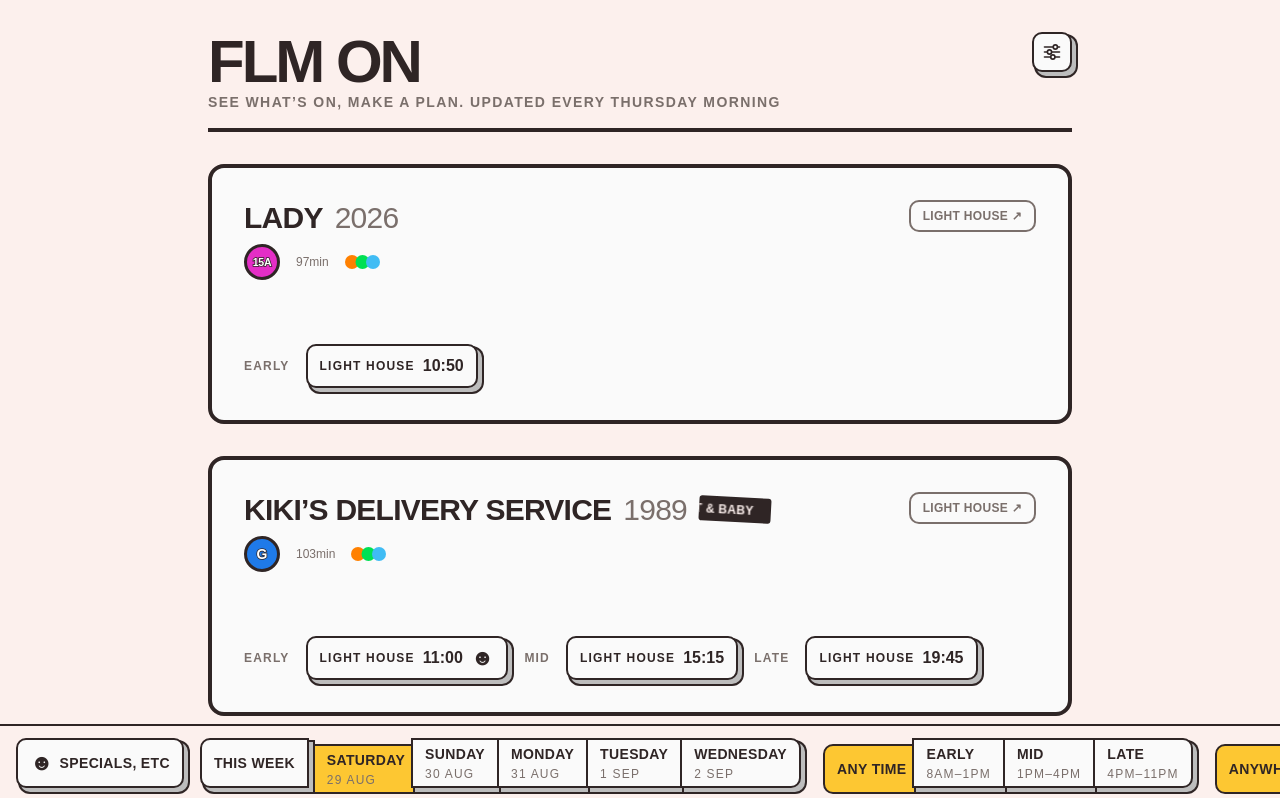
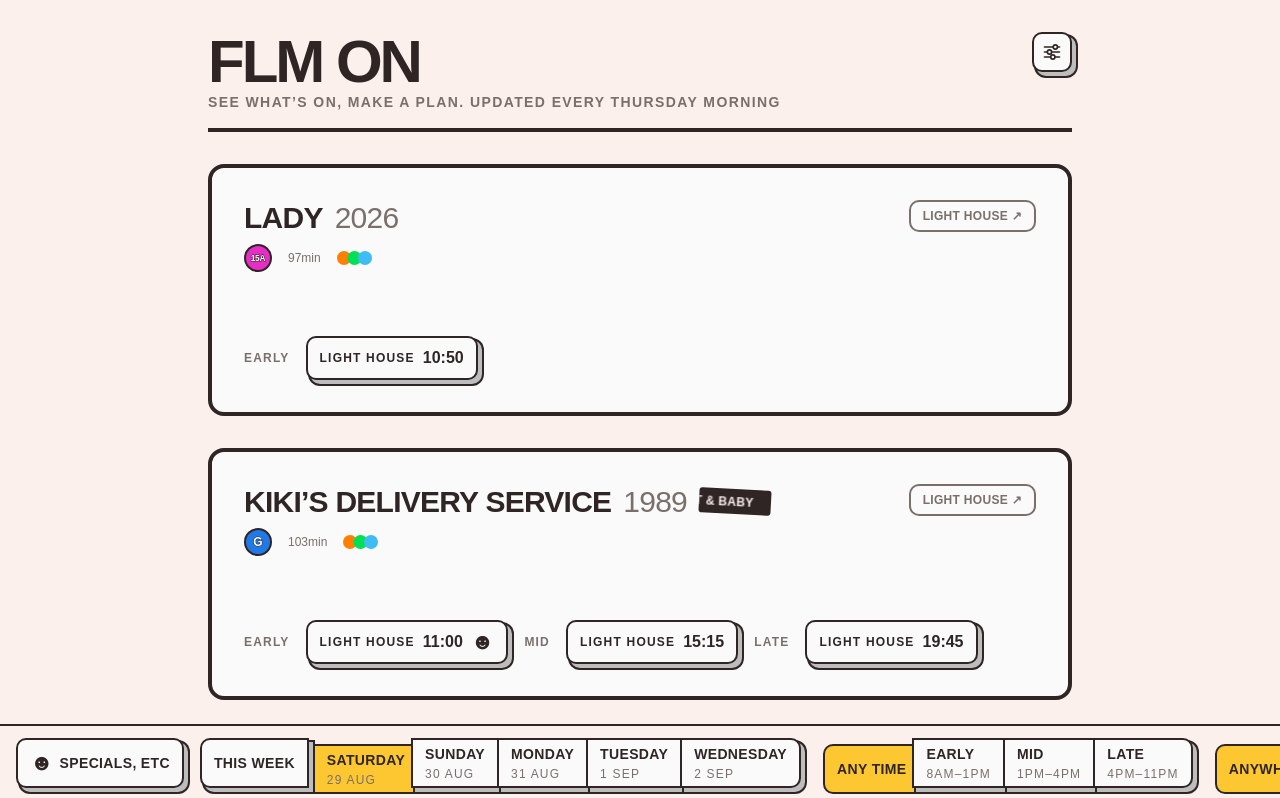
Before and after one commit to seufelipe/flm-on, a Next.js app: page / in a window 1280 px wide. Shown: the top 798 px of the page. Built offline with nearby package versions, Linux system fonts and the light colour scheme; a web font is replaced by a local one.

Commit message:
Film card: shrink the cert badge (36->28px, 3px->2px border)
Also drops the text stroke 1.5px -> 1px so it doesn't overwhelm the
smaller glyphs; label sizes step down to match (text-xs / 0.52rem).

Co-Authored-By: Claude Sonnet 5 <noreply@anthropic.com>

```diff
--- a/app/globals.css
+++ b/app/globals.css
@@ -54,7 +54,7 @@
 /* White cert label with a hard dark outline, like the official IFCO symbol — keeps it legible
    on the lighter fills (orange, green) where plain white would wash out. */
 .cert-badge {
-  -webkit-text-stroke: 1.5px var(--color-border);
+  -webkit-text-stroke: 1px var(--color-border);
   paint-order: stroke fill;
 }
 
--- a/components/FilmCard.tsx
+++ b/components/FilmCard.tsx
@@ -37,8 +37,8 @@ function Cert({ cert }: { cert: string }) {
   const color = certColor(cert);
   return (
     <span
-      className={`cert-badge inline-flex h-9 w-9 shrink-0 cursor-default items-center justify-center rounded-full border-[3px] border-border font-black uppercase leading-none text-white ${
-        cert.length > 2 ? "text-[0.66rem] tracking-tight" : "text-sm"
+      className={`cert-badge inline-flex h-7 w-7 shrink-0 cursor-default items-center justify-center rounded-full border-2 border-border font-black uppercase leading-none text-white ${
+        cert.length > 2 ? "text-[0.52rem] tracking-tight" : "text-xs"
       }`}
       style={{ background: color ?? "var(--color-dim)" }}
     >
```
